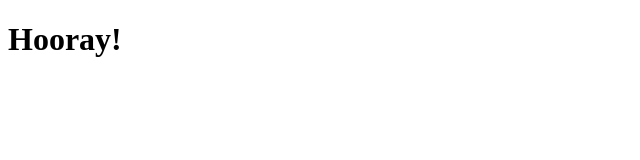
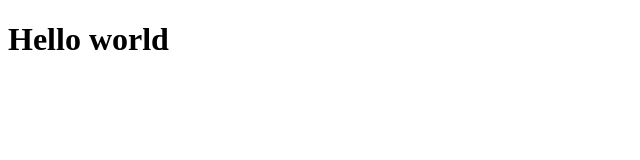
Before and after one commit to NataliiaBor1/WeatherApp, a plain HTML site: page index.html in a window 1280 px wide. Shown: the whole page, without its empty margins (0-640 px from the left). Drawn offline with Linux system fonts and the light colour scheme.

Commit message:
index.html was changed (#2)
* index.html was created

* index.html was changed

```diff
--- a/index.html
+++ b/index.html
@@ -6,7 +6,8 @@
     <title>Weather Application</title>
 </head>
 <body>
-    <h1>Hooray!</h1>
+
+    <h1>Hello world</h1>
 
 </body>
 </html>
```
